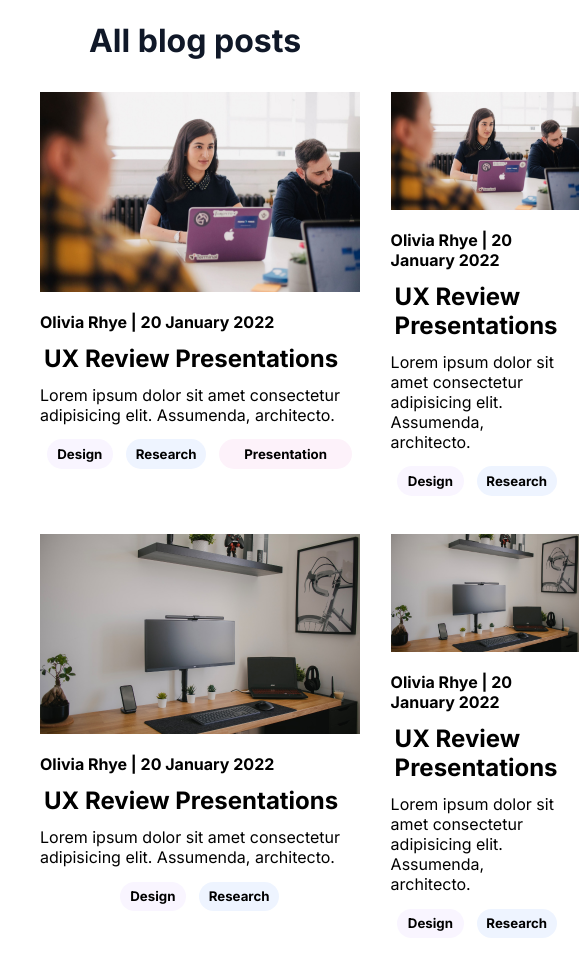
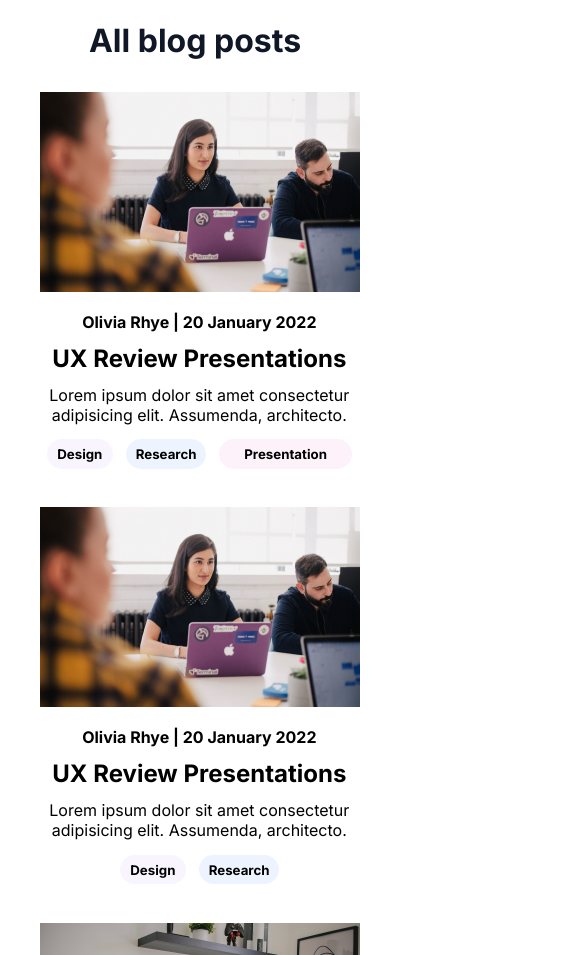
Before and after one commit to nkomoo/blog-website, a plain HTML site: page index.html in a window 390 px wide. Shown: the part 1712-2667 px from the top of the page, 585 px wide, since content can reach past the window. Drawn offline with Linux system fonts and the light colour scheme.

Commit message:
Made all the columns responsive but fix overlap

```diff
--- a/style.css
+++ b/style.css
@@ -139,3 +139,17 @@ a {
     place-content: center;
   }
 }
+
+@media only screen and (max-width: 1110px) {
+  .container-two {
+    grid-template-columns: repeat(2, 1fr);
+    grid-template-rows: repeat(1, 1fr);
+    text-align: center;
+  }
+}
+
+@media only screen and (max-width: 778px) {
+  .container-two {
+    grid-template-columns: repeat(1, 1fr);
+  }
+}
```
